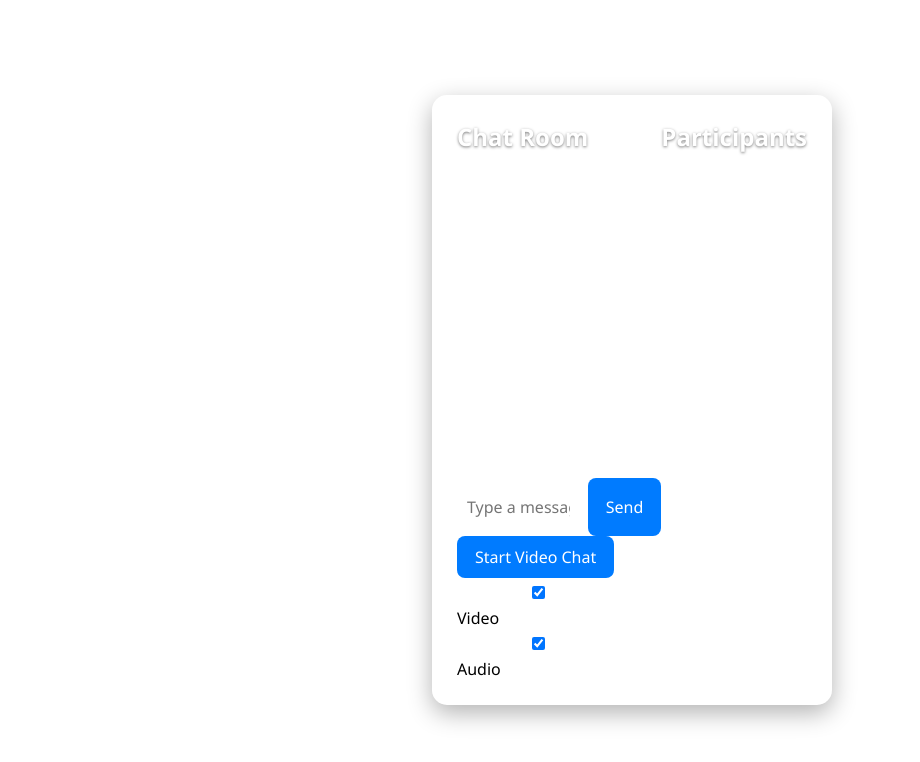
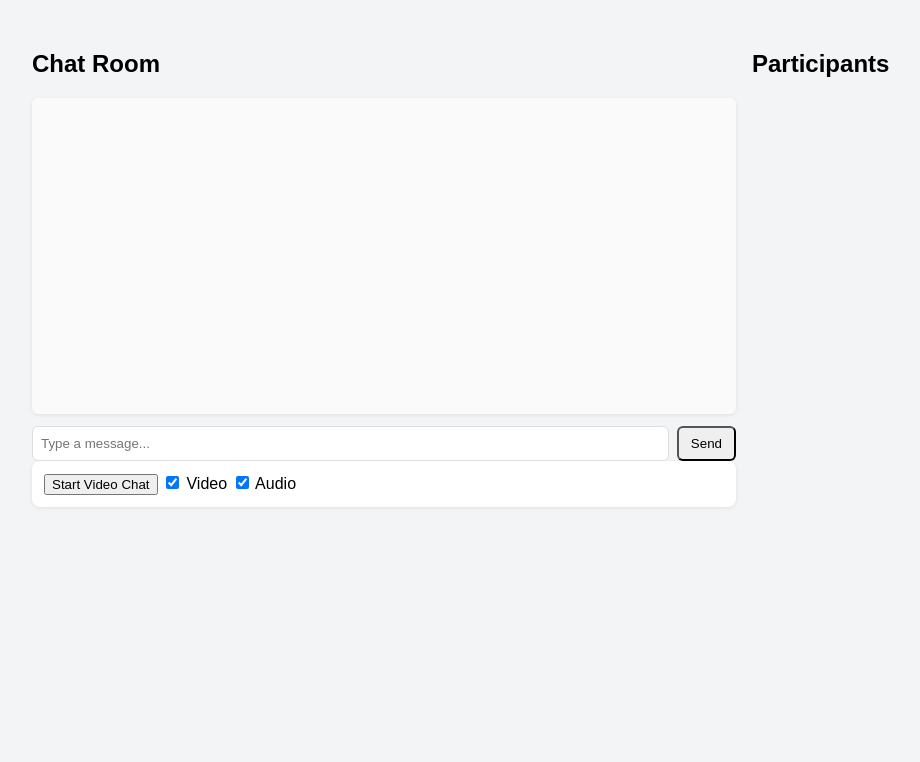
Before and after one commit to Pacino37/Chat-room-, a website: page index.html in a window 1280 px wide. Both pictures are taken after a click on the button "Join Chat". Shown: the whole page, without its empty margins (8-928 px from the left). Drawn offline with nearby package versions, Linux system fonts and the light colour scheme; no server answers.

Commit message:
Update style.css

```diff
--- a/style.css
+++ b/style.css
@@ -1,123 +1,15 @@
-/* Reset defaults */
-* {
-  margin: 0;
-  padding: 0;
-  box-sizing: border-box;
-  font-family: "Segoe UI", Arial, sans-serif;
-}
-
-/* Background Image */
-body {
-  background: url('background.jpg') no-repeat center center fixed;
-  background-size: cover;
-  height: 100vh;
-  display: flex;
-  justify-content: center;
-  align-items: center;
-}
-
-/* Wrapper for centering */
-#chat-wrapper {
-  width: 100%;
-  max-width: 400px;
-  background: rgba(255, 255, 255, 0.15);
-  backdrop-filter: blur(10px);
-  border-radius: 15px;
-  padding: 25px;
-  box-shadow: 0 8px 25px rgba(0, 0, 0, 0.3);
-}
-
-/* Username prompt and chat container */
-#username-prompt,
-#chat-container {
-  text-align: center;
-}
-
-/* Titles */
-h2 {
-  color: white;
-  margin-bottom: 15px;
-  font-size: 1.5rem;
-  text-shadow: 0 1px 3px rgba(0, 0, 0, 0.5);
-}
-
-/* Inputs */
-input {
-  width: 80%;
-  padding: 10px;
-  border-radius: 8px;
-  border: none;
-  margin: 8px 0;
-  outline: none;
-  font-size: 1rem;
-}
-
-/* Buttons */
-button {
-  padding: 10px 18px;
-  border: none;
-  border-radius: 8px;
-  background: #007bff;
-  color: white;
-  font-size: 1rem;
-  cursor: pointer;
-  transition: 0.3s;
-}
-
-button:hover {
-  background: #0056b3;
-}
-
-/* Chat messages area */
-#messages {
-  height: 300px;
-  overflow-y: auto;
-  background: rgba(255, 255, 255, 0.2);
-  border-radius: 10px;
-  padding: 10px;
-  margin-bottom: 10px;
-  text-align: left;
-}
-
-/* Individual messages */
-.message {
-  background: rgba(255, 255, 255, 0.8);
-  padding: 8px 10px;
-  border-radius: 10px;
-  margin: 5px 0;
-  color: #333;
-  word-wrap: break-word;
-}
-
-/* System messages */
-.system-message {
-  text-align: center;
-  font-style: italic;
-  color: #e0e0e0;
-  margin: 5px 0;
-}
-
-/* Input area for message sending */
-#message-input-area {
-  display: flex;
-  gap: 8px;
-  justify-content: center;
-}
-
-#messageInput {
-  flex: 1;
-  padding: 10px;
-  border-radius: 8px;
-  border: none;
-  outline: none;
-}
-
-/* Scrollbar style */
-#messages::-webkit-scrollbar {
-  width: 6px;
-}
-
-#messages::-webkit-scrollbar-thumb {
-  background: rgba(255, 255, 255, 0.5);
-  border-radius: 3px;
-}
+body { font-family: Arial, sans-serif; margin:0; padding:0; background:#f3f4f6; }
+#chat-wrapper { max-width:1200px; margin:20px auto; padding:10px; }
+#main { display:flex; gap:16px; }
+#left { flex:1; }
+#right { width:480px; }
+.box { background:#fff; padding:12px; border-radius:8px; box-shadow:0 1px 4px rgba(0,0,0,0.08); margin-bottom:12px; }
+#messages { height:300px; overflow:auto; padding:8px; background:#fafafa; border-radius:6px; }
+.message { padding:6px 0; border-bottom:1px solid #efefef; font-size:14px; }
+#message-input-area { display:flex; gap:8px; margin-top:8px; }
+#message-input-area input { flex:1; padding:8px; border-radius:6px; border:1px solid #ddd; }
+#message-input-area button { padding:8px 12px; border-radius:6px; }
+.videos-grid { display:grid; grid-template-columns:repeat(2, 1fr); gap:8px; }
+.participant { background:#111827; color:#fff; border-radius:8px; padding:6px; position:relative; }
+.participant video { width:100%; height:180px; object-fit:cover; border-radius:6px; background:#000; display:block; }
+.participant .name { position:absolute; left:8px; top:8px; background:rgba(0,0,0,0.4); padding:4px 8px; border-radius:6px; font-size:12px; }
```
